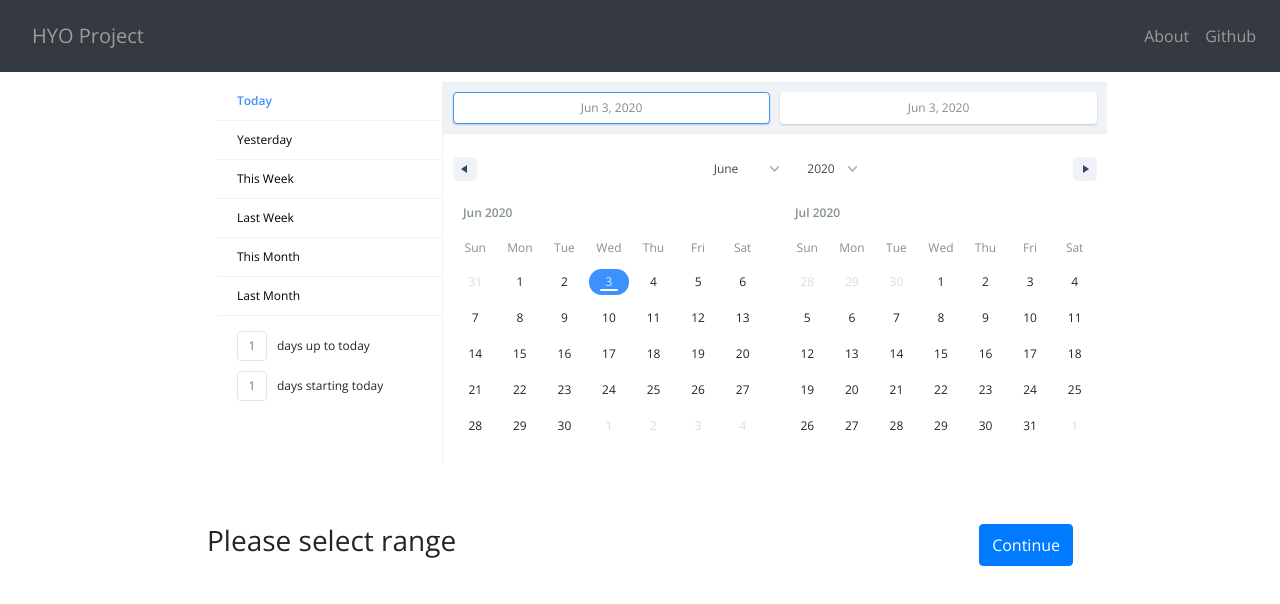
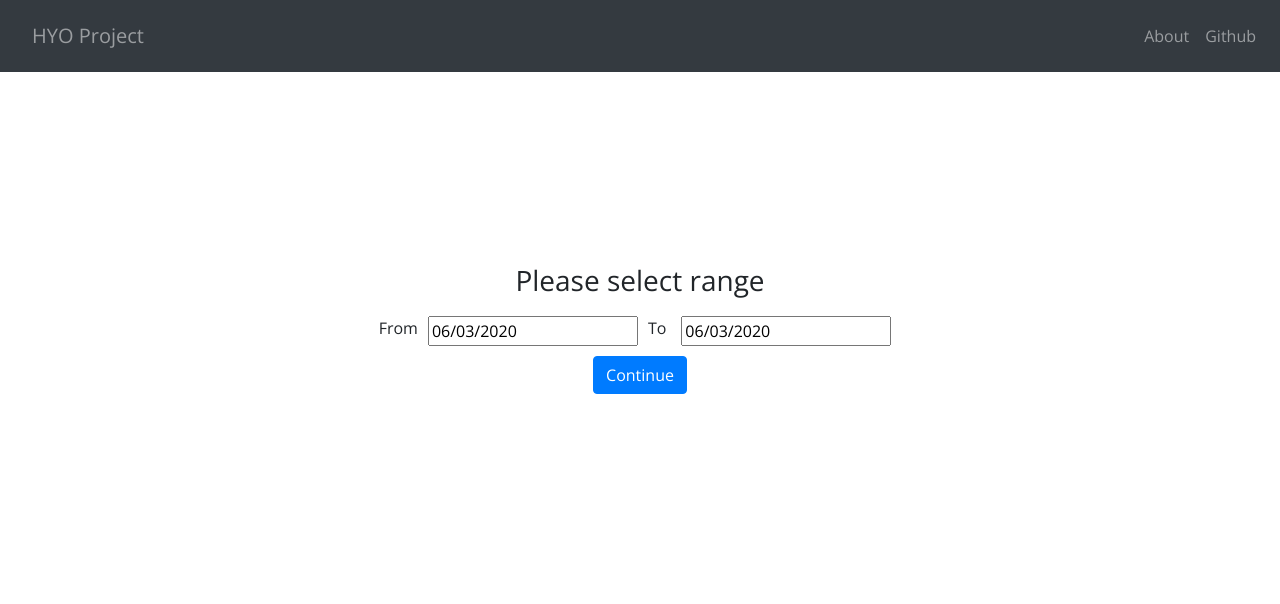
Before and after one commit to hagoraya/HYO-Frontend, a React (Create React App) app: page / in a window 1280 px wide. Shown: the top 604 px of the page. Built offline with nearby package versions, Linux system fonts and the light colour scheme.

Commit message:
Changed to new date-picker

```diff
--- a/package.json
+++ b/package.json
@@ -7,10 +7,9 @@
     "@testing-library/react": "^9.5.0",
     "@testing-library/user-event": "^7.2.1",
     "bootstrap": "^4.5.0",
-    "date-fns": "^2.14.0",
     "react": "^16.13.1",
     "react-bootstrap": "^1.0.1",
-    "react-date-range": "^1.0.3",
+    "react-datepicker": "^2.16.0",
     "react-dom": "^16.13.1",
     "react-router-dom": "^5.2.0",
     "react-scripts": "3.4.1"
--- a/src/App.js
+++ b/src/App.js
@@ -6,6 +6,9 @@ import { BrowserRouter, Route } from 'react-router-dom';
 import Header from './components/Header/header'
 import About from './components/about/about'
 import Main from './components/main/main'
+
+
+import './index.css'
 
 
 function App() {
--- a/src/components/main/main.js
+++ b/src/components/main/main.js
@@ -1,85 +1,68 @@
-import React, { Component } from 'react'
+import React, { useState, useEffect } from 'react'
 import { Link } from 'react-router-dom'
 import { Container, Button } from 'react-bootstrap'
+import DatePicker from "react-datepicker"
+import './styles.css'
 
-
-//Css for date range picker
-
-import 'react-date-range/dist/styles.css'; // main style file
-import 'react-date-range/dist/theme/default.css'; // theme css file
-import './styles.css'
-import { formatDistance, subDays } from 'date-fns'
-
-
-import { DateRangePicker, DateRange } from 'react-date-range';
-
-let initialValue = {
-    title: 'Select a range',
-    startDate: '',
-    endDate: '',
-}
-
-class main extends Component {
-    constructor(props) {
-        super(props)
-        this.state = {
-            startDate: null,
-            endDate: null
-        }
-
-        this.handleSelect = this.handleSelect.bind(this)
-
-    }
+import "react-datepicker/dist/react-datepicker.css";
 
 
 
+const Main = () => {
+    const [startDate, setStartDate] = useState(new Date());
+    const [endDate, setEndDate] = useState(new Date());
 
-    handleSelect(ranges) {
-        //console.log(ranges.selection);
-        const { startDate, endDate } = ranges.selection
-        this.setState({
-            startDate: startDate,
-            endDate: endDate
-        })
+    //useEffect(() => console.log(startDate), [startDate])
 
-        console.log(this.state.startDate)
-        console.log(this.state.endDate)
 
-    }
+    return (
+
+        <div className="wrapper">
+
+
+            <div className="container">
+
+
+                <h3 id="title">Please select range</h3>
+
+
+                <div className="datePickers">
+
+                    <p id="from">From </p>
+                    <DatePicker
+                        selected={startDate}
+                        onChange={date => setStartDate(date)}
+                        selectsStart
+                        startDate={startDate}
+                        endDate={endDate}
+                    />
+                    <p id="to"> To </p>
+                    <DatePicker
+                        selected={endDate}
+                        onChange={date => setEndDate(date)}
+                        selectsEnd
+                        startDate={startDate}
+                        endDate={endDate}
+                        minDate={startDate}
+                    />
+
+                </div>
 
 
 
-    render() {
+                <div className="belowRangePicker">
+                    {/* <p>Start: {startDate.toDateString()}</p>
+                <p>End: {endDate.toDateString()}</p> */}
 
-
-        const selectionRange = {
-            startDate: new Date(),
-            endDate: new Date(),
-            key: 'selection',
-        }
-
-
-
-
-        return (
-            <div className="container">
-                <DateRangePicker
-                    ranges={[selectionRange]}
-                    onChange={this.handleSelect}
-                    months={2}
-                    direction="horizontal"
-                />
-                <div className="belowRangePicker">
-                    <h3>Please select range</h3>
-                    <p></p>
-                    <Button>Continue</Button>
+                    <Button id="contButton">Continue</Button>
 
                 </div>
 
             </div>
-        )
-    }
-
+        </div>
+    )
 }
 
-export default main
+
+
+export default Main
--- a/src/components/main/styles.css
+++ b/src/components/main/styles.css
@@ -1,26 +1,45 @@
-.rdrDefinedRangesWrapper{
-    visibility: visible;
-}
-
-.rdrDateRangePickerWrapper{
-    padding: 10px;
-}
 
 h3{
-    text-align: center;
-}
 
-.belowRangePicker{
-    display: flex;
-    justify-content: space-between;
-    margin-top: 50px;
 }
 
 Button{
     padding: 10px;
 }
-
 .container{
     max-width: 70%;
-    text-align: center;
+    height: 100%;
+    display: flex;
+    flex-direction: column;
+    align-items: center;
+    margin-top: 15%;
+
 }
+
+.datePickers{
+    display: flex;
+    justify-content: space-around;
+}
+
+.react-datepicker-wrapper{
+    padding: 10px !important;
+}
+
+
+.belowRangePicker{
+
+
+}
+
+#from{
+    transform: translateY(30%);
+}
+
+#to{
+    transform: translateY(30%);
+    padding-right: 5px;
+}
+
+.wrapper{
+    height: 100%;
+}
--- a/src/index.css
+++ b/src/index.css
@@ -9,3 +9,7 @@ code {
   font-family: source-code-pro, Menlo, Monaco, Consolas, 'Courier New',
     monospace;
 }
+
+.App, body{
+  height: 100vh;;
+}
```
Also changed, not shown: 1 other file (tests, documents, lock files or other folders).
